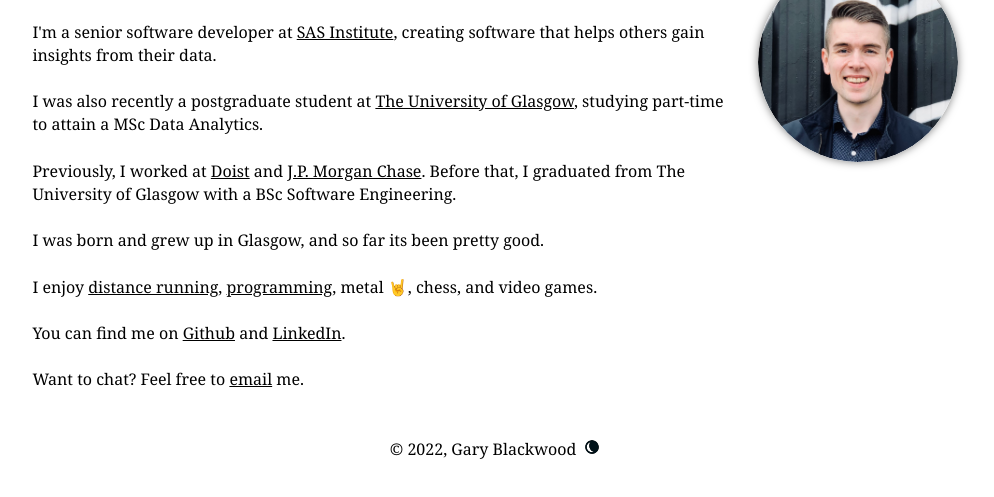
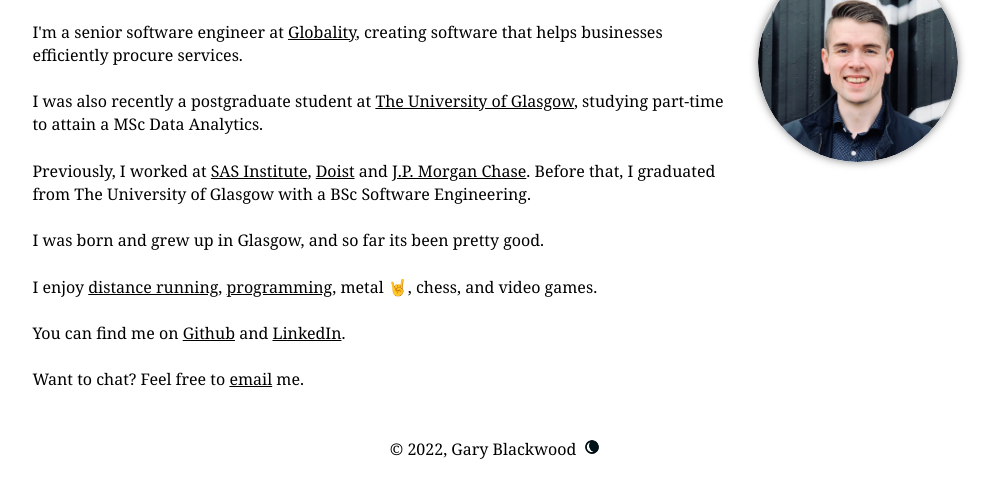
Before and after one commit to Garee/garyblackwood.co.uk, a Gatsby site: page / in a window 1280 px wide. Shown: the part 177-674 px from the top of the page, without its empty margins (145-1139 px from the left). Built offline with nearby package versions, Linux system fonts and the light colour scheme; Gatsby itself is replaced by a stand-in of ours; some packages are replaced by stand-ins of ours.

Commit message:
feat: update about me

```diff
--- a/src/pages/index.tsx
+++ b/src/pages/index.tsx
@@ -5,9 +5,9 @@
 const IndexPage = () => (
   <AboutLayout>
     <p>
-      I'm a senior software developer at{" "}
-      <a href="https://www.sas.com">SAS Institute</a>, creating software that
-      helps others gain insights from their data.
+      I'm a senior software engineer at{" "}
+      <a href="https://www.globality.com">Globality</a>, creating software that
+      helps businesses efficiently procure services.
     </p>
     <p>
       I was also recently a postgraduate student at{" "}
@@ -15,7 +15,8 @@
       part-time to attain a MSc Data Analytics.
     </p>
     <p>
-      Previously, I worked at <a href="https://www.doist.com">Doist</a> and{" "}
+      Previously, I worked at <a href="https://www.sas.com">SAS Institute</a>,{" "}
+      <a href="https://www.doist.com">Doist</a> and{" "}
       <a href="https://www.jpmorganchase.com">J.P. Morgan Chase</a>. Before
       that, I graduated from The University of Glasgow with a BSc Software
       Engineering.
```
